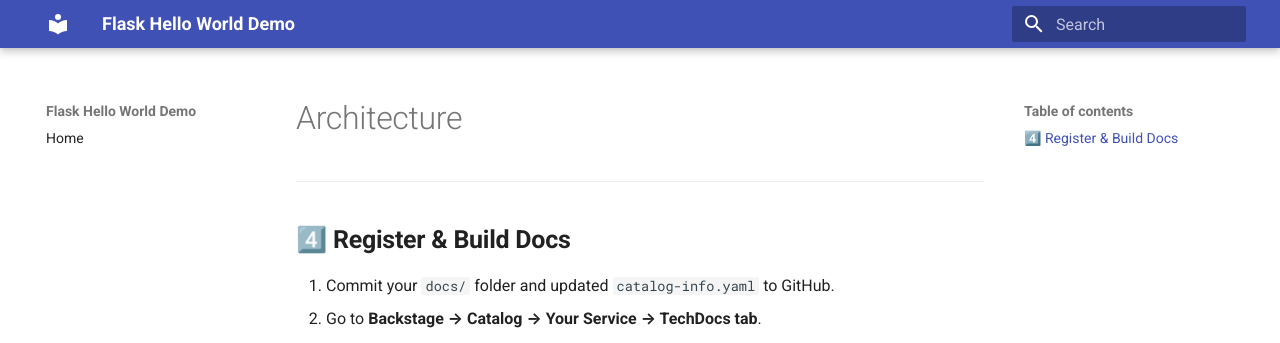
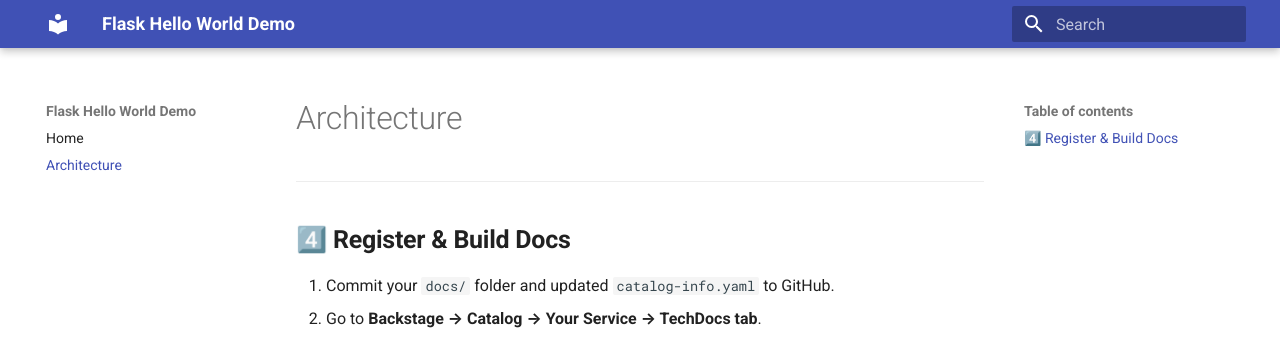
Before and after one commit to arunvel1988/backstage-flask-catalog-demo, an MkDocs documentation site: the page built from docs/architecture.md, in a window 1280 px wide. Shown: the top 343 px of the page. Built offline with MkDocs 1.6.1 and Material for MkDocs 9.7.7, drawn with Linux system fonts in a browser that asks for light colours.

Commit message:
Update mkdocs.yml

```diff
--- a/mkdocs.yml
+++ b/mkdocs.yml
@@ -1,5 +1,7 @@
 site_name: Flask Hello World Demo
+docs_dir: docs
 nav:
-  - Home: docs/index.md
+  - Home: index.md
+  - Architecture: architecture.md
 theme:
   name: material
```
